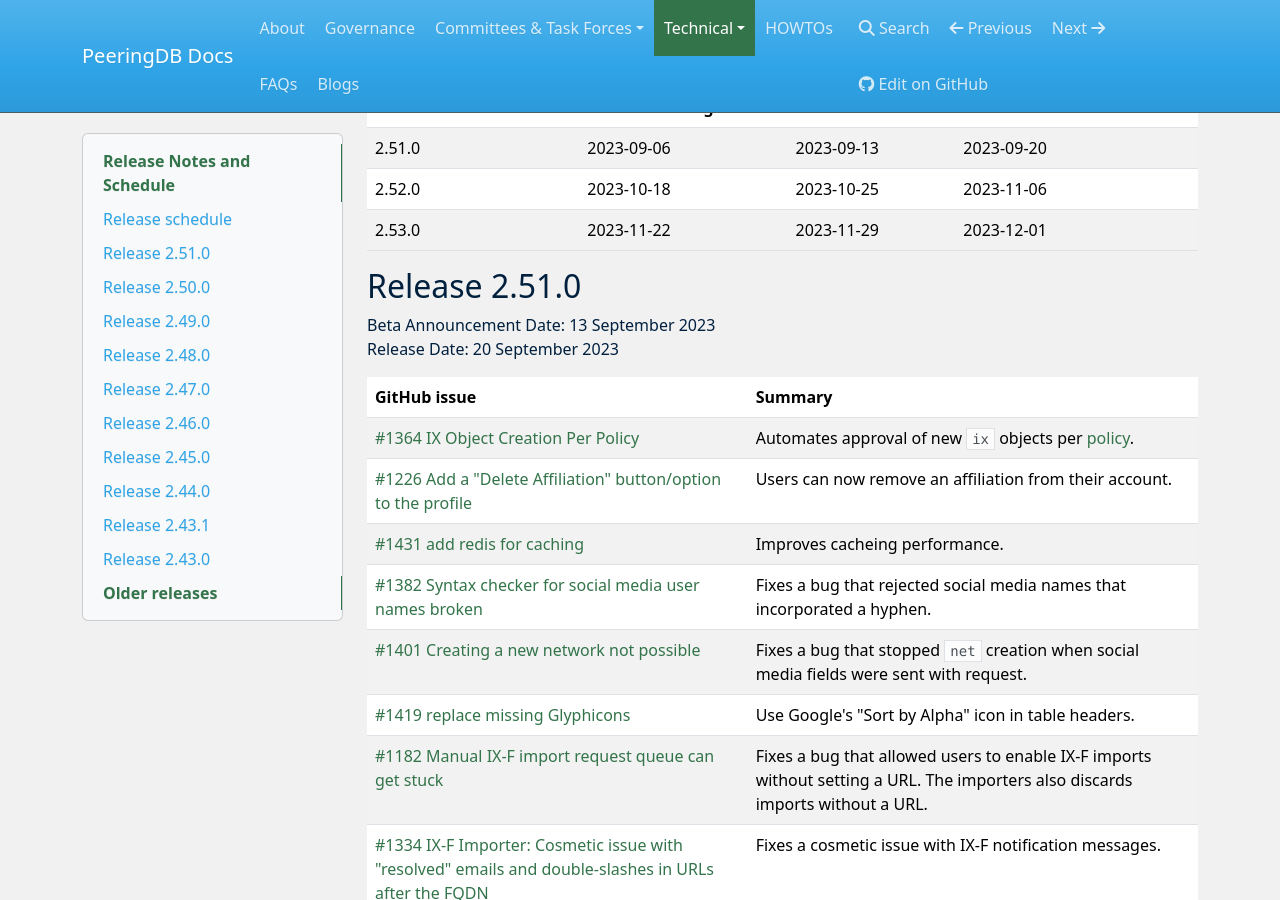
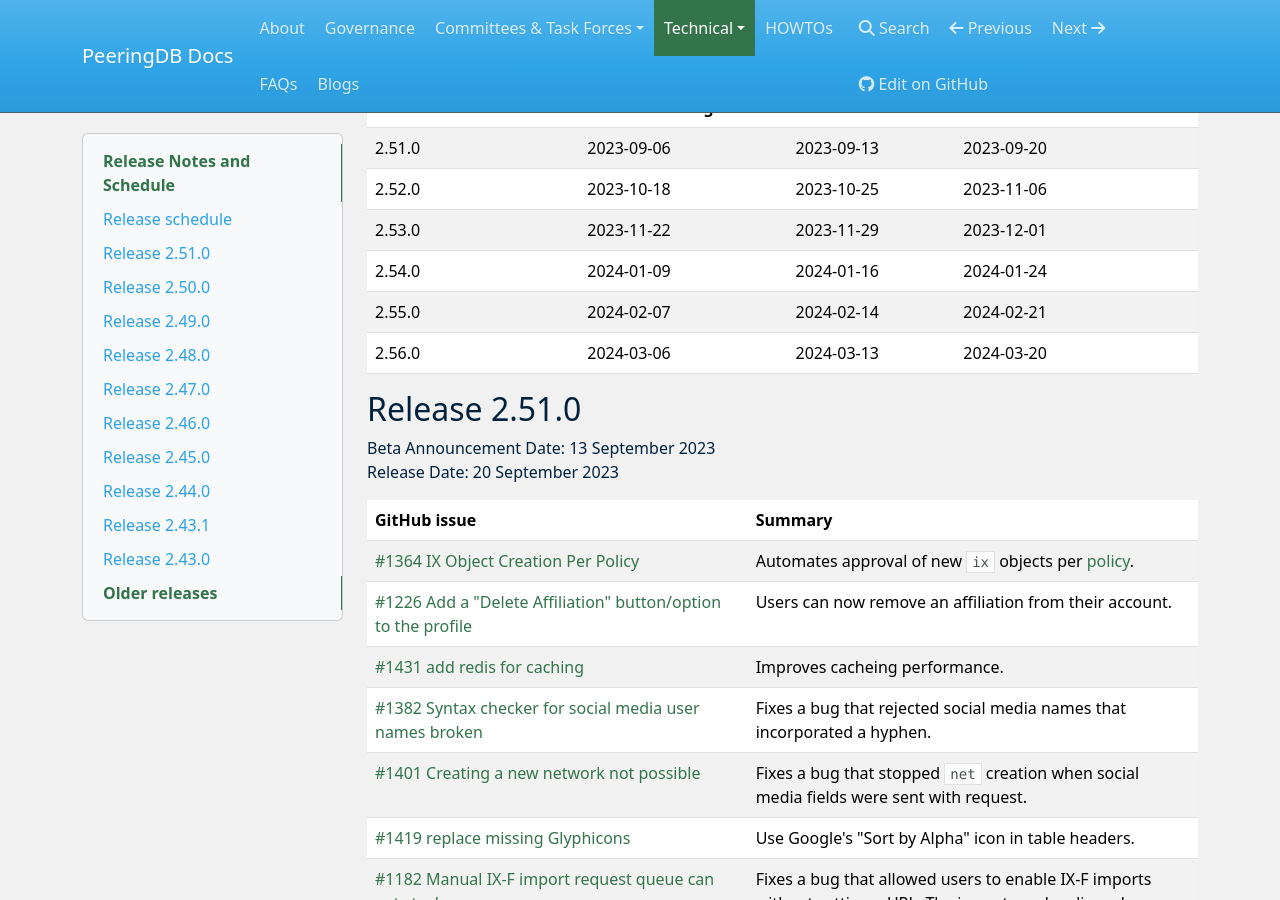
Before and after one commit to peeringdb/docs, an MkDocs documentation site: the page built from docs/release_notes/index.md, in a window 1280 px wide and 900 px high, scrolled down 447 px. Built offline with MkDocs 1.6.1, drawn with Linux system fonts in a browser that asks for light colours; nearby versions of some CDN libraries.

Commit message:
Update index.md (#298)
Added planned testing and release dates for early 2024

```diff
--- a/docs/release_notes/index.md
+++ b/docs/release_notes/index.md
@@ -17,6 +17,10 @@
 | 2.51.0 | 2023-09-06 | 2023-09-13 | 2023-09-20 |
 | 2.52.0 | 2023-10-18 | 2023-10-25 | 2023-11-06 |
 | 2.53.0 | 2023-11-22 | 2023-11-29 | 2023-12-01 |
+| 2.54.0 | 2024-01-09 | 2024-01-16 | 2024-01-24 |
+| 2.55.0 | 2024-02-07 | 2024-02-14 | 2024-02-21 |
+| 2.56.0 | 2024-03-06 | 2024-03-13 | 2024-03-20 |
+
 
 ## Release 2.51.0
 
```
